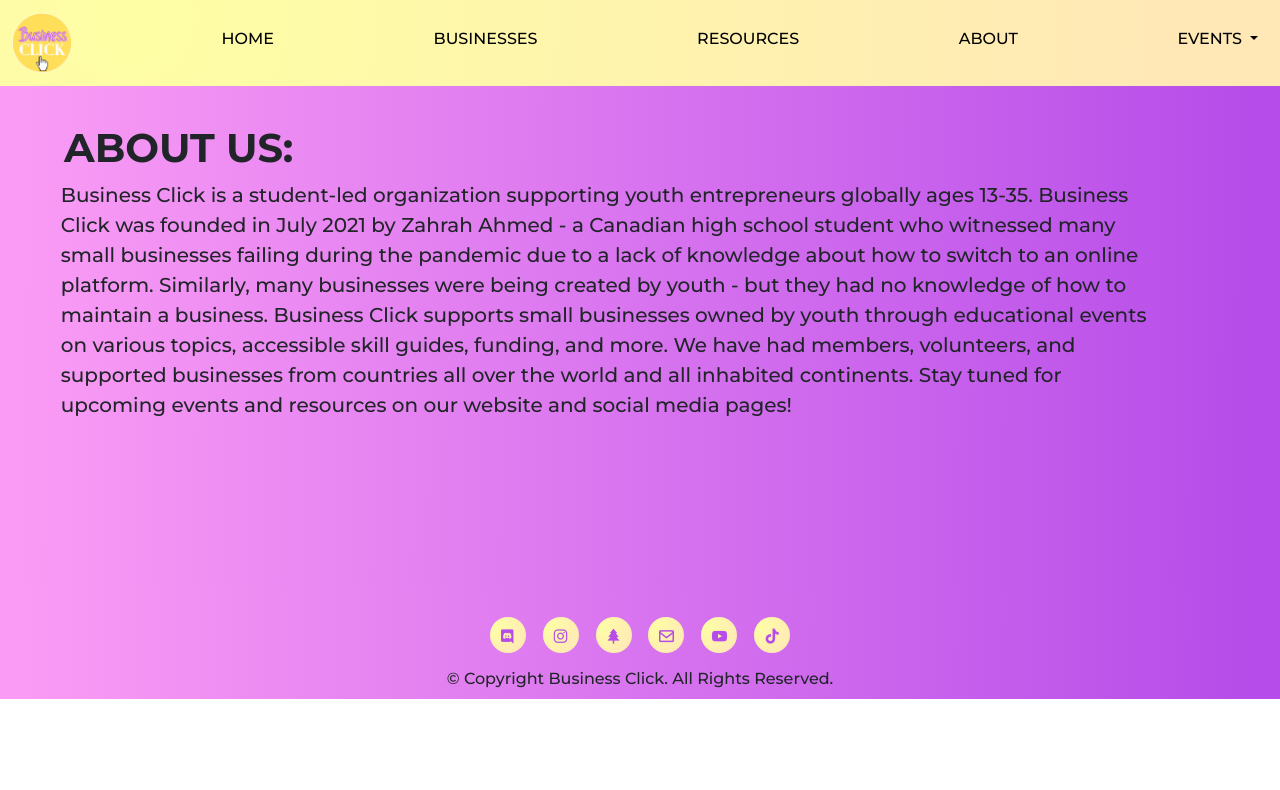
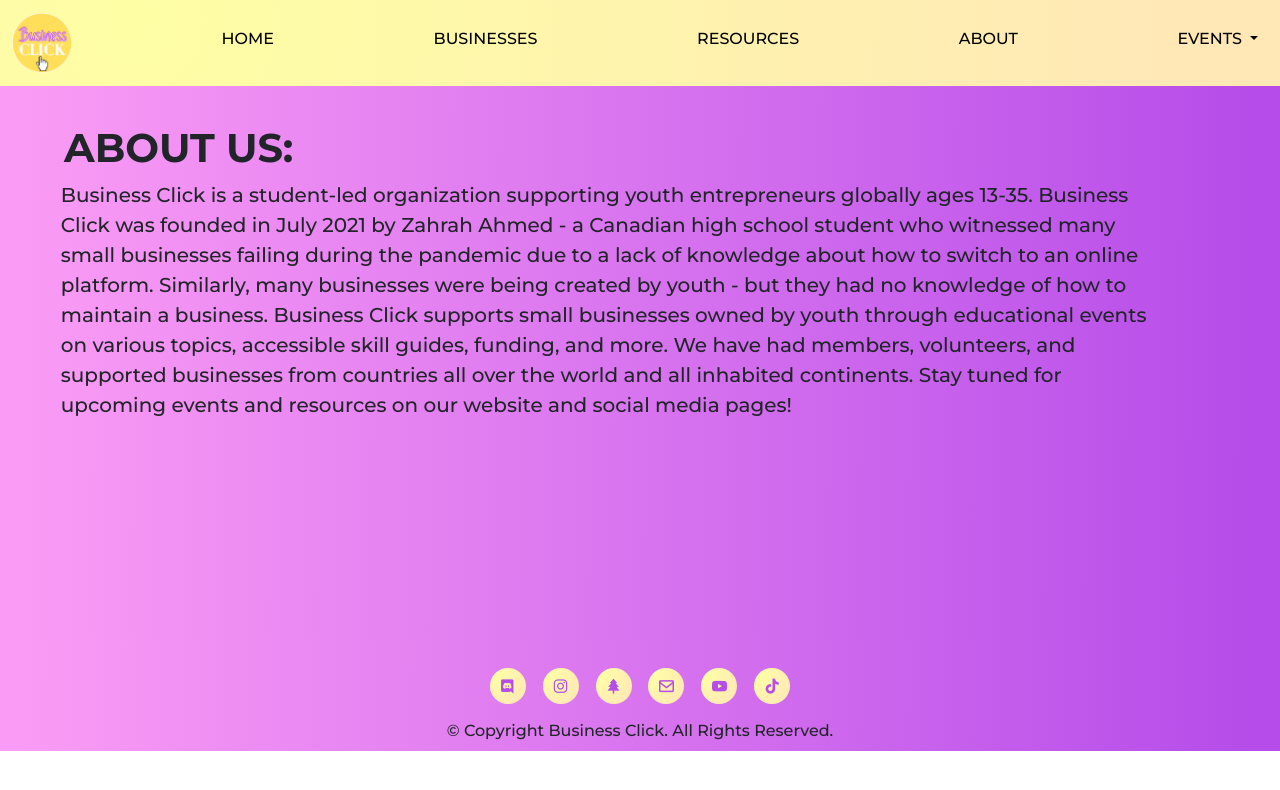
Before and after one commit to JoelWillams2021/Business-Click-Website, a plain HTML site: page pages/about/about.html in a window 1280 px wide. Shown: the top 790 px of the page. Drawn offline with nearby package versions, Linux system fonts and the light colour scheme.

Commit message:
Increased padding

```diff
--- a/css/styles.css
+++ b/css/styles.css
@@ -121,7 +121,7 @@
 
 .about-us-body{
     padding-top: 3%;
-    padding-bottom: 13%;
+    padding-bottom: 17%;
     background: var(--pink-gradient);
 }
 
@@ -172,7 +172,7 @@
     border-radius: 50px;
     background: var(--yellow-gradient);
     color: rgb(182, 76, 233);
-    padding: 8px 0;
+    padding: 7px 0;
     opacity: 1;
     transition: 0.3s;
     margin: 0.5%;
```
